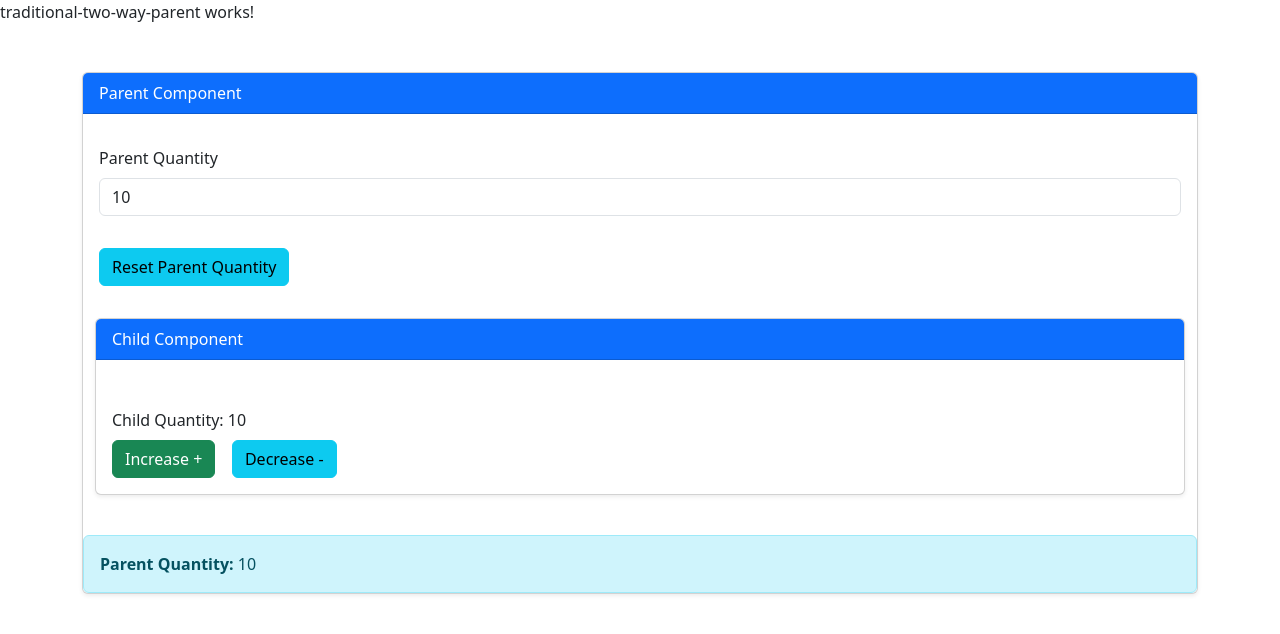
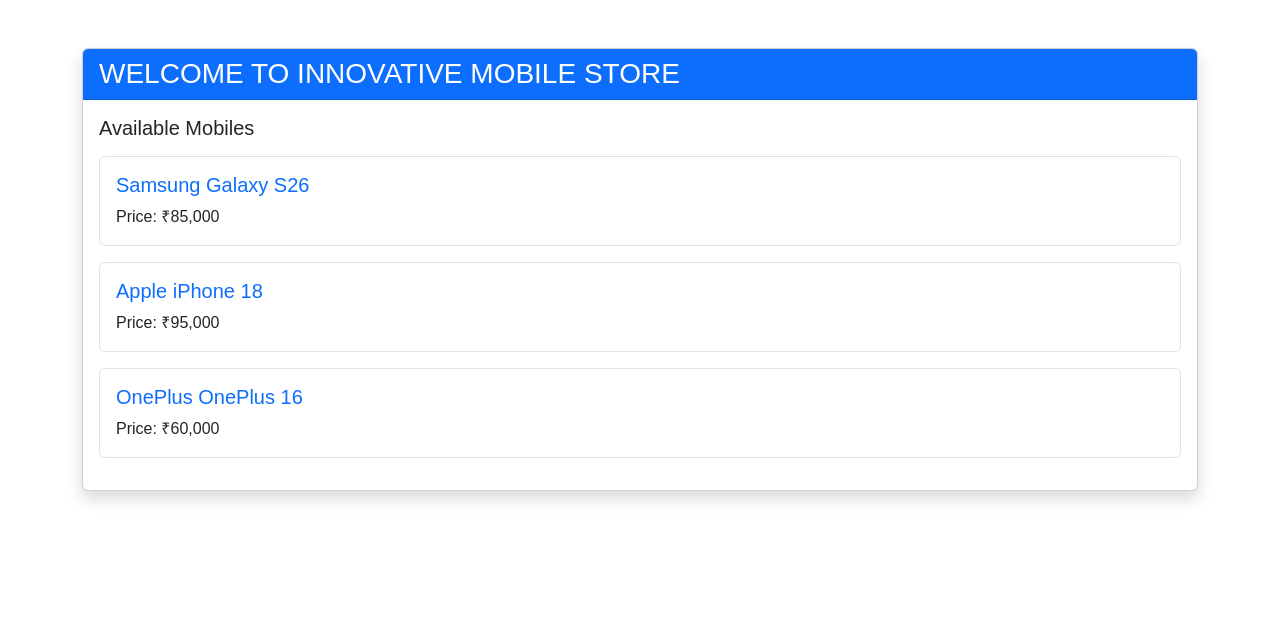
Before and after one commit to alamarsheed4/New-angular-app, an Angular app: page / in a window 1280 px wide. Shown: the top 634 px of the page. Built offline with nearby package versions, Linux system fonts and the light colour scheme.

Commit message:
Initial commit

```diff
--- a/src/app/app.css
+++ b/src/app/app.css
@@ -0,0 +1,5 @@
+app-root{
+    display: block;
+    min-height: 100vh;
+    background-color: #f4f7fb;
+}
--- a/src/app/app.html
+++ b/src/app/app.html
@@ -1 +1,35 @@
-<app-traditional-two-way-parent></app-traditional-two-way-parent>
+<!-- <h1>Working</h1> -->
+
+<div class="container py-5">
+    <div class="card shadow">
+        <div class="card-header bg-primary text-white">
+            <h3 class="mb-0">
+                {{getWelcomeMessage()}}
+            </h3>
+        </div>
+
+        <div class="card-body">
+        <h5 class="mb-3">Available Mobiles</h5>
+
+        @for(mobile of mobiles; track mobile.id){
+            <div class="border rounded p-3 mb-3">
+                <h5 class="text-primary">
+                    {{mobile.brand}} {{mobile.model}}
+                </h5>
+
+                <p class="mb-0">
+                    Price: ₹{{mobile.price.toLocaleString()}}
+                </p>
+            </div>
+        }
+    </div>
+    </div>
+</div>
+
+
+
+
+<!-- <div class="shadow-none p-3 mb-4 bg-light">No shadow</div>
+<div class="shadow-sm p-3 mb-4 bg-white">Small shadow</div>
+<div class="shadow p-3 mb-4 bg-white">Regular shadow</div>
+<div class="shadow-lg p-3 mb-4 bg-white">Larger shadow</div> -->
--- a/src/app/app.ts
+++ b/src/app/app.ts
@@ -1,13 +1,34 @@
-import { Component} from '@angular/core';
-import { TraditionalTwoWayParent } from './traditional-two-way-parent/traditional-two-way-parent';
+import { Component, inject, OnInit} from '@angular/core';
+import { MobileServices } from './services/mobile-service';
 @Component({
-  imports: [TraditionalTwoWayParent],
+  imports: [],
   selector: 'app-root',
   styleUrl: './app.css',
   templateUrl: './app.html',
+
 })
-export class App {
+export class App implements OnInit {
+
+ mobileService = inject(MobileServices);  //inject will inject your services here after importing service file
+
+ mobiles:any;
+
+ ngOnInit(): void{        //ngOnInit will run your service automatically whenever it is needed
+
+   this.mobiles = this.mobileService.getMobiles();
+ }
 
 
+  // mobiles:any;
 
+  // ngOnInit(): void {
+  //  var mobileService = new MobileServices();
+  //  this.mobiles = mobileService.getMobiles();
+
+//}
+
+
+  getWelcomeMessage(){
+    return 'WELCOME TO INNOVATIVE MOBILE STORE'
+  }
 }
--- /dev/null
+++ b/src/app/services/mobile-service.ts
@@ -0,0 +1,31 @@
+import { Injectable } from "@angular/core";
+
+@Injectable({           //Injectable creates instance for services implicitly, No need to create instance for your services
+    providedIn: 'root'
+})
+  export class MobileServices{
+
+  getMobiles() {
+    return [
+      {
+        id: 1,
+        brand: 'Samsung',
+        model: 'Galaxy S26',
+        price: 85000
+      },
+      {
+        id: 2,
+        brand: 'Apple',
+        model: 'iPhone 18',
+        price: 95000
+      },
+      {
+        id: 3,
+        brand: 'OnePlus',
+        model: 'OnePlus 16',
+        price: 60000
+      },
+    ];
+  }
+
+}
--- a/src/app/traditional-two-way-parent/traditional-two-way-child/traditional-two-way-child.html
+++ /dev/null
@@ -1,29 +0,0 @@
-<div class="container">
-
-    <div class="card shadow-sm mb-3">
-
-        <div class="card-header bg-primary text-white">
-            Child Component
-        </div>
-
-        <div class="card-body mt-3">
-            <div class="mt-3">
-                <label for="" class="form-label">
-                    Child Quantity:
-                </label>
-                {{childQuantity()}}
-                 </div>
-
-              <button class="mr-4 btn btn-success"
-              (click)="increaseQuantity()">
-                    Increase +
-                </button>
-                &nbsp;&nbsp;
-                <button class="btn btn-info"
-                (click)="decreaseQuantity()">
-                    Decrease -
-                </button>
-
-        </div>
-    </div>
-</div>
--- a/src/app/traditional-two-way-parent/traditional-two-way-child/traditional-two-way-child.ts
+++ /dev/null
@@ -1,33 +0,0 @@
-import { Component, EventEmitter, Input, model, Output } from '@angular/core';
-
-@Component({
-  imports: [],
-  selector: 'app-traditional-two-way-child',
-  styleUrl: './traditional-two-way-child.css',
-  templateUrl: './traditional-two-way-child.html',
-})
-export class TraditionalTwoWayChild {
-
-  // @Input() childQuantity:number = 0;
-
-  // @Output() childQuantityChange = new EventEmitter<number>();
-
-  //using model we can also do that
-  childQuantity = model(0)
-
-  increaseQuantity(){
-   // this.childQuantityChange.emit(this.childQuantity+1);
-
-    this.childQuantity.update((element)=>element + 1)
-  }
-
-  decreaseQuantity(){
-
-   // this.childQuantityChange.emit(this.childQuantity-1);
-
-    this.childQuantity.update((element)=>element - 1)
-
-  }
-
-
-}
--- a/src/app/traditional-two-way-parent/traditional-two-way-parent.html
+++ /dev/null
@@ -1,38 +0,0 @@
-<p>traditional-two-way-parent works!</p>
-<div class="container mt-5">
-    <div class="card shadow-sm">
-        <div class="card-header bg-primary text-white">
-            Parent Component
-        </div>
-        <div class="card-body mt-3">
-            <label for="" class="form-label">
-                Parent Quantity
-            </label>
-
-            <input type="text"
-            class="form-control"
-            [(ngModel)]="parentQuantity">
-        </div>
-        <div class="m-3">
-        <button class="btn btn-info mb-3"
-        (click)="ResetQuantity()">
-            Reset Parent Quantity
-        </button>
-        </div>
-        <!-- <app-traditional-two-way-child
-        [childQuantity] = "parentQuantity"
-        (changeQuantity)="parentQuantity">
-
-        </app-traditional-two-way-child> -->
-
-         <app-traditional-two-way-child
-        [(childQuantity)] = "parentQuantity">
-        </app-traditional-two-way-child>
-
-        <div class="alert alert-info mt-4 mb-0">
-            <strong>Parent Quantity:</strong>
-            {{parentQuantity}}
-        </div>
-
-    </div>
-</div>
--- a/src/app/traditional-two-way-parent/traditional-two-way-parent.ts
+++ /dev/null
@@ -1,18 +0,0 @@
-import { Component } from '@angular/core';
-import { FormsModule } from '@angular/forms';
-import { TraditionalTwoWayChild } from './traditional-two-way-child/traditional-two-way-child';
-
-@Component({
-  imports: [FormsModule, TraditionalTwoWayChild],
-  selector: 'app-traditional-two-way-parent',
-  styleUrl: './traditional-two-way-parent.css',
-  templateUrl: './traditional-two-way-parent.html',
-})
-export class TraditionalTwoWayParent {
-
-  parentQuantity = 10;
-
-  ResetQuantity(){
-    this.parentQuantity = 10
-  }
-}
--- a/src/styles.css
+++ b/src/styles.css
@@ -1 +1,7 @@
 /* You can add global styles to this file, and also import other style files */
+
+
+.container {
+    margin: 0;
+    font-family: Arial, sans-serif;
+}
```
Also changed, not shown: src/app/traditional-two-way-parent/traditional-two-way-child/traditional-two-way-child.css (deleted), src/app/traditional-two-way-parent/traditional-two-way-parent.css (deleted).
